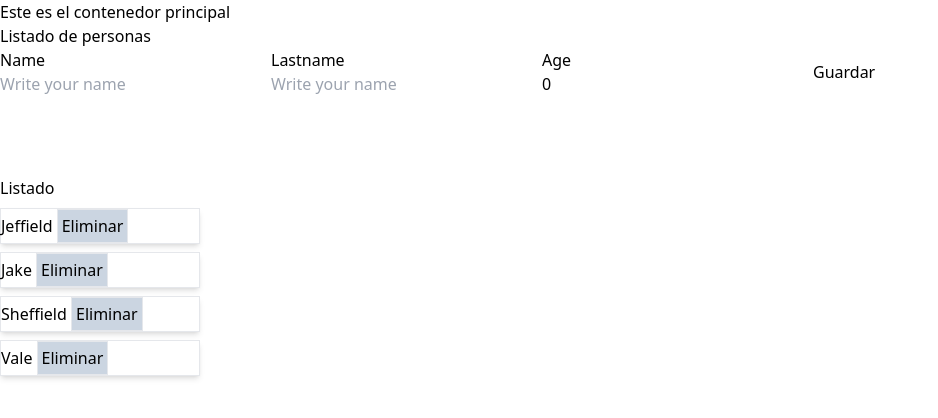
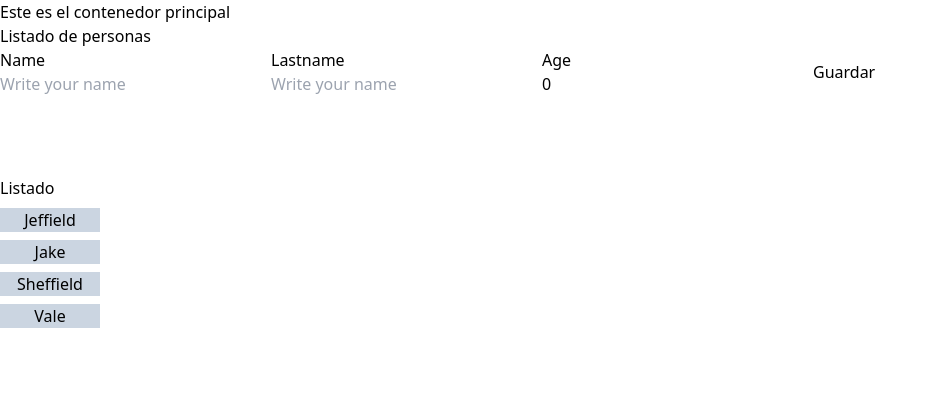
Before and after one commit to Jeffield97/Angular-Class, an Angular app: page / in a window 1280 px wide. Shown: the top 418 px of the page, without its empty margins (0-938 px from the left). Built offline with nearby package versions, Linux system fonts and the light colour scheme.

Commit message:
Add component person in list

```diff
--- a/src/app/app.module.ts
+++ b/src/app/app.module.ts
@@ -7,6 +7,7 @@ import { ListContainerComponent } from './list-container/list-container.componen
 import { CalculatorComponent } from './calculator/calculator.component';
 import { FormsModule } from '@angular/forms';
 import { ListComponent } from './list/list.component';
+import { PersonComponent } from './person/person.component';
 
 @NgModule({
   declarations: [
@@ -14,6 +15,7 @@ import { ListComponent } from './list/list.component';
     ListContainerComponent,
     CalculatorComponent,
     ListComponent,
+    PersonComponent,
   ],
   imports: [BrowserModule, AppRoutingModule, FormsModule],
   providers: [],
--- a/src/app/list/list.component.html
+++ b/src/app/list/list.component.html
@@ -40,13 +40,10 @@
 </div>
 <div class="mt-20">
   <h3>Listado</h3>
-  <ul>
-    <li
-      class="list-item shadow-md border gap-y-3 my-2 w-[200px]"
-      *ngFor="let person of persons"
-    >
-      {{ person.name }}
-      <button class="border p-1 bg-slate-300">Eliminar</button>
-    </li>
-  </ul>
+  <app-person
+    *ngFor="let person of persons; let i = index"
+    [person]="person"
+    [index]="i"
+  >
+  </app-person>
 </div>
--- /dev/null
+++ b/src/app/person/person.component.html
@@ -0,0 +1 @@
+<div class="bg-slate-300 w-[100px] my-2 text-center">{{ person.name }}</div>
```
Also changed, not shown: src/app/Model/person.model.ts (+11 -11 lines), src/app/person/person.component.ts (added, +12 -0 lines), src/app/person/person.component.css (added), 1 other file (tests, documents, lock files or other folders).
